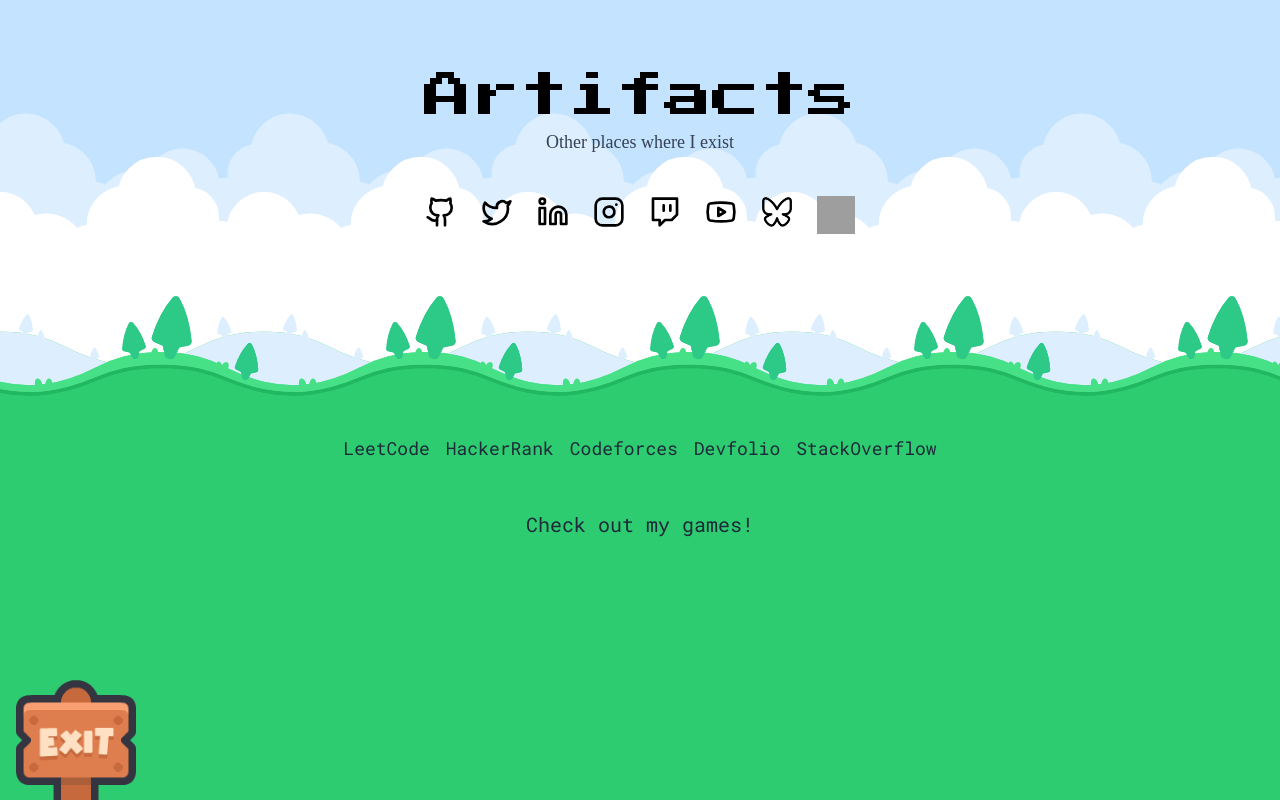
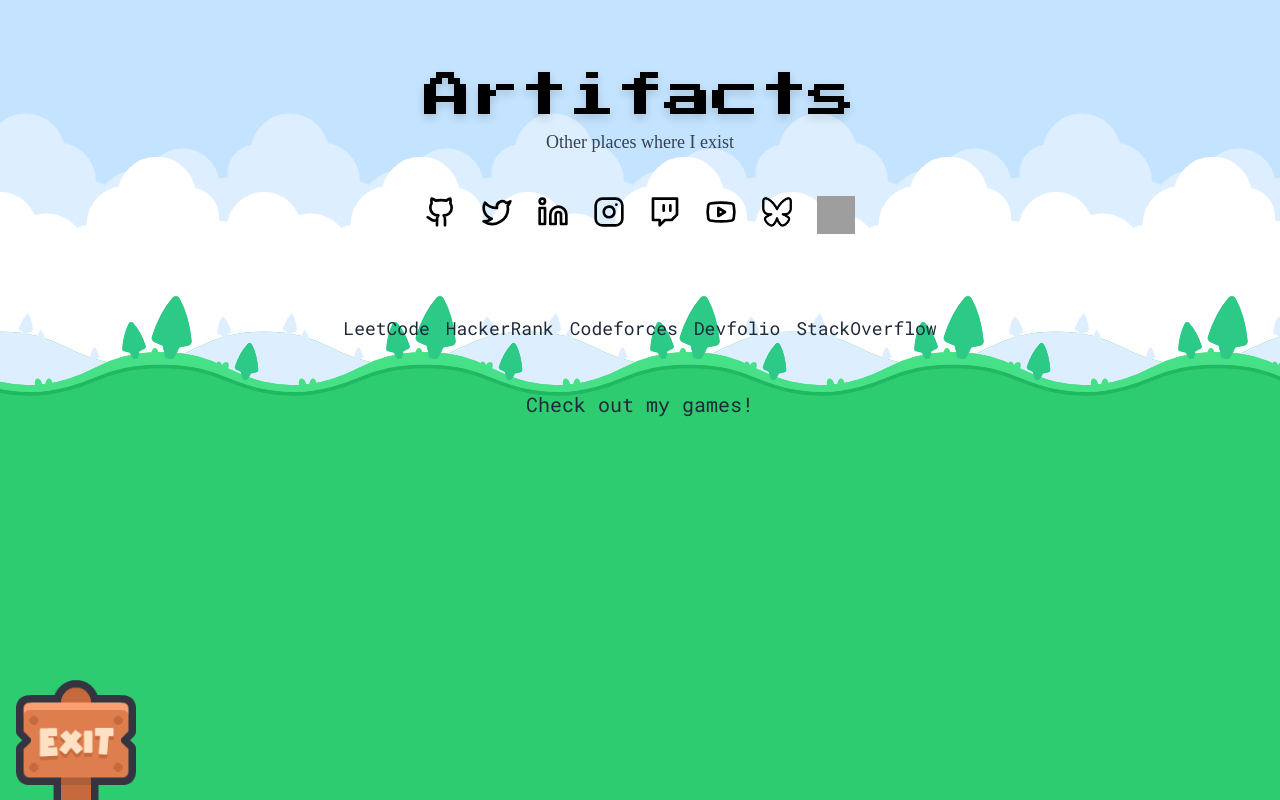
Before and after one commit to letsbecool9792/portfolio, a React (Vite) app: page /artifacts in a window 1280 px wide. Built offline with nearby package versions, Linux system fonts and the light colour scheme; grey boxes are pictures that could not be loaded; a web font is replaced by a local one.

Commit message:
animations edit

```diff
--- a/src/pages/Artifacts.tsx
+++ b/src/pages/Artifacts.tsx
@@ -1,10 +1,48 @@
 import { Twitter, Github, Linkedin, Instagram, Twitch, Youtube } from "lucide-react";
 import ReturnHomeButton from "../components/ReturnHomeButton";
 import ExternalLink from "../components/ExternalLink";
+import { motion, AnimatePresence } from "framer-motion";
+
+const socialLinks = [
+  { href: "https://github.com/letsbecool9792", icon: <Github className="w-6 h-6 md:w-8 md:h-8" /> },
+  { href: "https://twitter.com/letsbecool9792", icon: <Twitter className="w-6 h-6 md:w-8 md:h-8" /> },
+  { href: "https://www.linkedin.com/in/letsbecool9792", icon: <Linkedin className="w-6 h-6 md:w-8 md:h-8" /> },
+  { href: "https://www.instagram.com/letsbecool9792", icon: <Instagram className="w-6 h-6 md:w-8 md:h-8" /> },
+  { href: "https://www.twitch.tv/letsbecool9792", icon: <Twitch className="w-6 h-6 md:w-8 md:h-8" /> },
+  { href: "https://www.youtube.com/@letsbecool9792", icon: <Youtube className="w-6 h-6 md:w-8 md:h-8" /> },
+  { href: "https://bsky.app/profile/letsbecool.bsky.social", icon: <img src="/assets/other/bsky.png" alt="Bsky" className="w-6 h-6 md:w-8 md:h-8" /> },
+  { href: "https://discordapp.com/users/672367440977592350", icon: <img src="/assets/other/discord.png" alt="Discord" className="w-7 h-7 md:w-9.5 md:h-9.5" /> },
+];
+
+const platformLinks = [
+  { href: "https://github.com/letsbecool9792", label: "LeetCode" },
+  { href: "https://www.hackerrank.com/profile/letsbecool", label: "HackerRank" },
+  { href: "https://codeforces.com/profile/letsbecool", label: "Codeforces" },
+  { href: "https://devfolio.co/@letsbecool", label: "Devfolio" },
+  { href: "https://stackoverflow.com/users/13383275/suparno-saha", label: "StackOverflow" },
+];
+
+const containerVariants = {
+  hidden: { opacity: 0, y: 40 },
+  visible: {
+    opacity: 1,
+    y: 0,
+    transition: {
+      staggerChildren: 0.12,
+      delayChildren: 0.2,
+    },
+  },
+};
+
+const itemVariants = {
+  hidden: { opacity: 0, y: 30, scale: 0.8 },
+  visible: { opacity: 1, y: 0, scale: 1, transition: { type: "spring", stiffness: 500, damping: 30 } },
+};
 
 const Artifacts = () => {
   return (
-        <div className="min-h-screen flex flex-col items-center p-4 md:p-8 relative"
+    <motion.div
+      className="min-h-screen flex flex-col items-center p-4 md:p-8 relative"
       style={{
         backgroundImage: `
           url('/assets/background/background_clouds.svg'),
@@ -16,70 +54,103 @@ const Artifacts = () => {
         backgroundSize: "auto 33%, auto 33%, auto 100%",
         backgroundAttachment: "fixed, fixed, fixed",
       }}
+      initial={{ opacity: 0 }}
+      animate={{ opacity: 1 }}
+      transition={{ duration: 0.7 }}
     >
-            <div className="flex flex-col items-center mt-8 md:mt-10">
-                <h1 className="text-3xl md:text-4xl lg:text-5xl font-pixel text-center">Artifacts</h1>
-                <p className="text-sm md:text-base lg:text-lg font-serif mt-2 text-gray-700 text-center">Other places where I exist</p>
-            </div>
+      <motion.div
+        className="flex flex-col items-center mt-8 md:mt-10"
+        initial={{ opacity: 0, y: -40 }}
+        animate={{ opacity: 1, y: 0 }}
+        transition={{ duration: 0.7, type: "spring", stiffness: 120 }}
+      >
+        <motion.h1
+          className="text-3xl md:text-4xl lg:text-5xl font-pixel text-center drop-shadow-lg"
+          initial={{ scale: 0.7, opacity: 0 }}
+          animate={{ scale: 1, opacity: 1 }}
+          transition={{ duration: 0.7, type: "spring", stiffness: 200 }}
+        >
+          Artifacts
+        </motion.h1>
+        <motion.p
+          className="text-sm md:text-base lg:text-lg font-serif mt-2 text-gray-700 text-center"
+          initial={{ opacity: 0, y: 20 }}
+          animate={{ opacity: 1, y: 0 }}
+          transition={{ delay: 0.2, duration: 0.7 }}
+        >
+          Other places where I exist
+        </motion.p>
+      </motion.div>
 
       {/* Social Media Icons */}
-            <div className="flex flex-wrap justify-center gap-4 md:gap-6 mt- md:mt-10">
-                <ExternalLink href="https://github.com/letsbecool9792" className="hover:scale-110 transition-transform">
-                    <Github className="w-6 h-6 md:w-8 md:h-8" />
+      <motion.div
+        className="flex flex-wrap justify-center gap-4 md:gap-6 mt-8 md:mt-10"
+        variants={containerVariants}
+        initial="hidden"
+        animate="visible"
+      >
+        {socialLinks.map((link, i) => (
+          <motion.div
+            key={i}
+            variants={itemVariants}
+            whileHover={{ scale: 1.25, rotate: [0, 8, -8, 0], transition: { duration: 0.4 } }}
+            whileTap={{ scale: 0.95 }}
+          >
+            <ExternalLink href={link.href} className="transition-transform">
+              {link.icon}
             </ExternalLink>
-                <ExternalLink href="https://twitter.com/letsbecool9792" className="hover:scale-110 transition-transform">
-                    <Twitter className="w-6 h-6 md:w-8 md:h-8" />
-                </ExternalLink>
-                <ExternalLink href="https://www.linkedin.com/in/letsbecool9792" className="hover:scale-110 transition-transform">
-                    <Linkedin className="w-6 h-6 md:w-8 md:h-8" />
-                </ExternalLink>
-                <ExternalLink href="https://www.instagram.com/letsbecool9792" className="hover:scale-110 transition-transform">
-                    <Instagram className="w-6 h-6 md:w-8 md:h-8" />
-                </ExternalLink>
-                <ExternalLink href="https://www.twitch.tv/letsbecool9792" className="hover:scale-110 transition-transform">
-                    <Twitch className="w-6 h-6 md:w-8 md:h-8" />
-                </ExternalLink>
-                <ExternalLink href="https://www.youtube.com/@letsbecool9792" className="hover:scale-110 transition-transform">
-                    <Youtube className="w-6 h-6 md:w-8 md:h-8" />
-                </ExternalLink>
-                <ExternalLink href="https://bsky.app/profile/letsbecool.bsky.social" className="hover:scale-110 transition-transform">
-                    <img src="/assets/other/bsky.png" alt="Bsky" className="w-6 h-6 md:w-8 md:h-8" />
-                </ExternalLink>
-                <ExternalLink href="https://discordapp.com/users/672367440977592350" className="hover:scale-110 transition-transform">
-                    <img src="/assets/other/discord.png" alt="Discord" className="w-7 h-7 md:w-9.5 md:h-9.5" />
-                </ExternalLink>
-            </div>
+          </motion.div>
+        ))}
+      </motion.div>
 
       {/* Programming Platforms */}
-            <div className="w-full mt-12 md:mt-20 lg:mt-50 flex flex-col items-center">
+      <motion.div
+        className="w-full mt-12 md:mt-20 flex flex-col items-center"
+        variants={containerVariants}
+        initial="hidden"
+        animate="visible"
+      >
         <div className="flex flex-wrap justify-center gap-4 max-w-lg md:max-w-2xl">
-                    <ExternalLink href="https://github.com/letsbecool9792" className="hover:underline text-sm md:text-base lg:text-lg font-mono text-gray-800">
-                        LeetCode
+          {platformLinks.map((link, i) => (
+            <motion.div
+              key={i}
+              variants={itemVariants}
+              whileHover={{ scale: 1.1, color: "#2563eb" }}
+              whileTap={{ scale: 0.97 }}
+            >
+              <ExternalLink
+                href={link.href}
+                className="hover:underline text-sm md:text-base lg:text-lg font-mono text-gray-800 transition-colors"
+              >
+                {link.label}
               </ExternalLink>
-                    <ExternalLink href="https://www.hackerrank.com/profile/letsbecool" className="hover:underline text-sm md:text-base lg:text-lg font-mono text-gray-800">
-                        HackerRank
-                    </ExternalLink>
-                    <ExternalLink href="https://codeforces.com/profile/letsbecool" className="hover:underline text-sm md:text-base lg:text-lg font-mono text-gray-800">
-                        Codeforces
-                    </ExternalLink>
-                    <ExternalLink href="https://devfolio.co/@letsbecool" className="hover:underline text-sm md:text-base lg:text-lg font-mono text-gray-800">
-                        Devfolio
-                    </ExternalLink>
-                    <ExternalLink href="https://stackoverflow.com/users/13383275/suparno-saha" className="hover:underline text-sm md:text-base lg:text-lg font-mono text-gray-800">
-                        StackOverflow
-                    </ExternalLink>
+            </motion.div>
+          ))}
         </div>
-            </div>
+      </motion.div>
 
       {/* Games Link */}
-            <div className="mt-8 md:mt-12 mb-8 md:mb-12">
-                <ExternalLink href="https://letsbecool.itch.io" className="hover:underline text-base md:text-lg lg:text-xl font-mono text-gray-800">
+      <motion.div
+        className="mt-8 md:mt-12 mb-8 md:mb-12"
+        initial={{ opacity: 0, y: 30 }}
+        animate={{ opacity: 1, y: 0 }}
+        transition={{ delay: 0.5, duration: 0.7, type: "spring", stiffness: 120 }}
+      >
+        <motion.div
+          whileHover={{ scale: 1.08, rotate: [0, 2, -2, 0], transition: { duration: 0.4, repeat: Infinity, repeatType: "reverse" } }}
+          whileTap={{ scale: 0.97 }}
+        >
+          <ExternalLink
+            href="https://letsbecool.itch.io"
+            className="hover:underline text-base md:text-lg lg:text-xl font-mono text-gray-800 transition-colors"
+          >
             Check out my games!
           </ExternalLink>
-            </div>
+        </motion.div>
+      </motion.div>
       <ReturnHomeButton />
-        </div>
+    </motion.div>
   );
-}
+};
 
 export default Artifacts;
--- a/src/pages/Journey.tsx
+++ b/src/pages/Journey.tsx
@@ -85,12 +85,22 @@ const Journey = () => {
         }}
     >
         <div className="flex flex-col items-center mt-8 md:mt-10">
-        <h1 className="text-3xl md:text-4xl lg:text-5xl font-pixel text-center">
+          <motion.h1
+            className="text-3xl md:text-4xl lg:text-5xl font-pixel text-center drop-shadow-lg"
+            initial={{ scale: 0.7, opacity: 0 }}
+            animate={{ scale: 1, opacity: 1 }}
+            transition={{ duration: 0.7, type: "spring", stiffness: 200 }}
+          >
             My Developer Journey
-        </h1>
-        <p className="text-sm md:text-base lg:text-lg font-serif mt-2 text-gray-700 text-center">
+          </motion.h1>
+          <motion.p
+            className="text-sm md:text-base lg:text-lg font-serif mt-2 text-gray-700 text-center"
+            initial={{ opacity: 0, y: 20 }}
+            animate={{ opacity: 1, y: 0 }}
+            transition={{ delay: 0.2, duration: 0.7 }}
+          >
             Climb down the ladder. We’re starting from the latest and going back to where it all began.
-        </p>
+          </motion.p>
         </div>
 
         <div className="mt-40">
--- a/src/pages/Projects.tsx
+++ b/src/pages/Projects.tsx
@@ -35,8 +35,22 @@ const Projects = () => {
         }}
     >
         <div className="flex flex-col items-center mt-8 md:mt-10">
-            <h1 className="text-3xl md:text-4xl lg:text-5xl font-pixel text-center">Projects</h1>
-            <p className="text-sm md:text-base lg:text-lg font-serif mt-2 text-gray-700 text-center">A journey through my development adventures</p>
+            <motion.h1
+              className="text-3xl md:text-4xl lg:text-5xl font-pixel text-center drop-shadow-lg"
+              initial={{ scale: 0.7, opacity: 0 }}
+              animate={{ scale: 1, opacity: 1 }}
+              transition={{ duration: 0.7, type: "spring", stiffness: 200 }}
+            >
+              Projects
+            </motion.h1>
+            <motion.p
+              className="text-sm md:text-base lg:text-lg font-serif mt-2 text-gray-700 text-center"
+              initial={{ opacity: 0, y: 20 }}
+              animate={{ opacity: 1, y: 0 }}
+              transition={{ delay: 0.2, duration: 0.7 }}
+            >
+              A journey through my development adventures
+            </motion.p>
         </div>
 
         <div className="max-w-4xl mx-auto mt-12 z-10 w-full px-4">
```
Also changed, not shown: src/pages/SideQuests.tsx (+17 -3 lines). Lines whose indentation alone changed are shown as unchanged.
